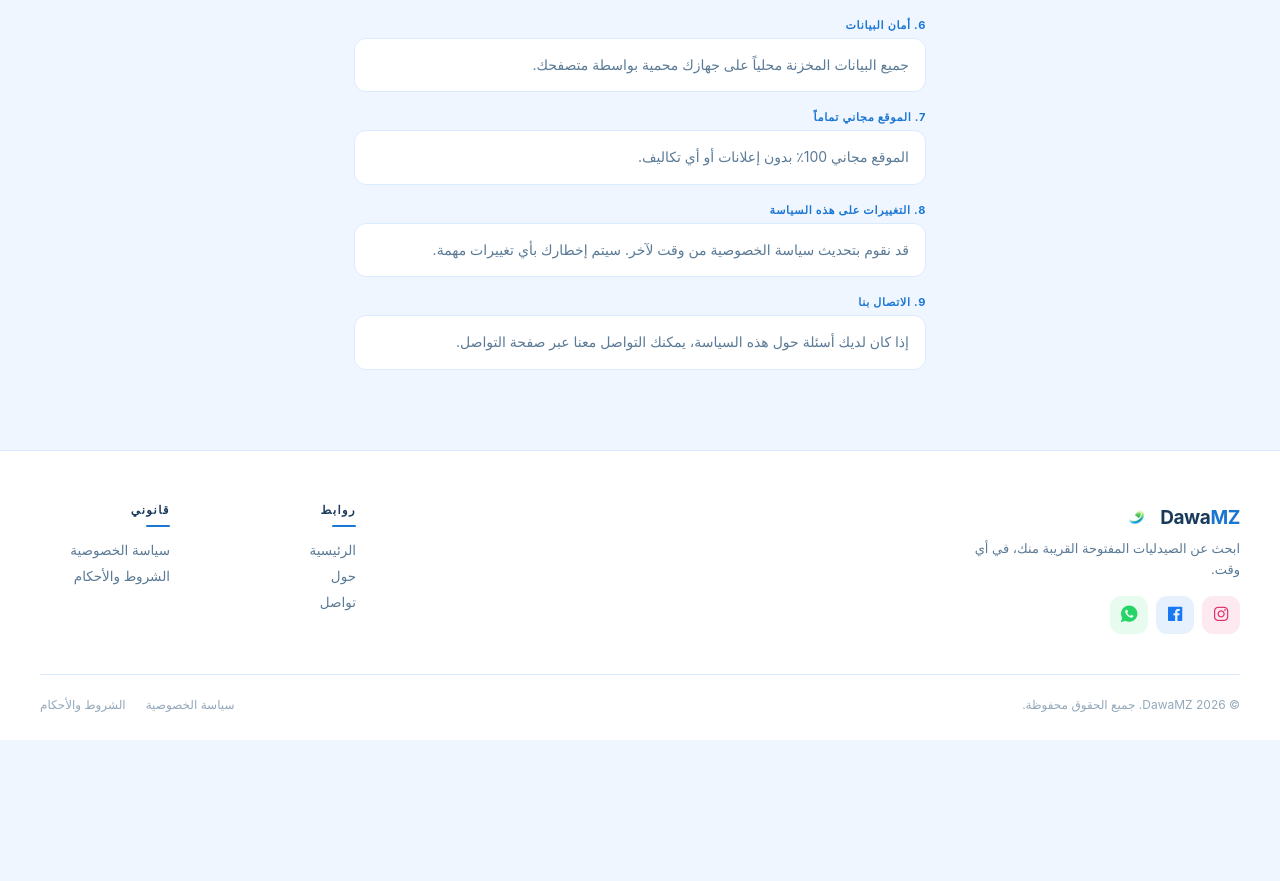
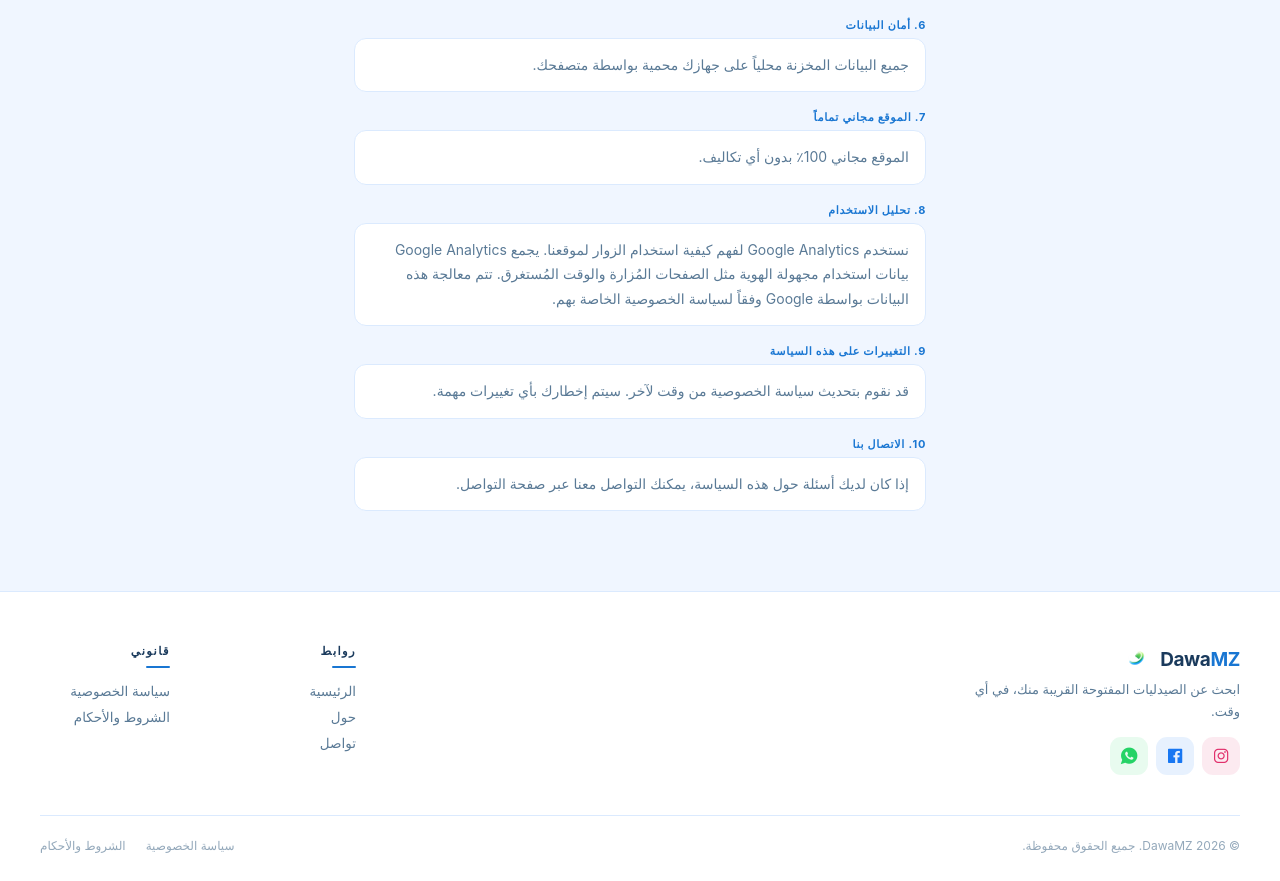
Before and after one commit to Mohammed-Zaouk/DawaMZ-web, a React (Vite) app: page /privacy in a window 1280 px wide. Shown: the part 1182-2063 px from the top of the page. Before the commit the page ends 1922 px from the top, so only its background shows below. Built offline with nearby package versions, Linux system fonts and the light colour scheme; no server answers; what @refinedev/supabase would draw is missing.

Commit message:
a small change to the privacy terms

```diff
--- a/src/pages/legal/Privacy.tsx
+++ b/src/pages/legal/Privacy.tsx
@@ -43,15 +43,20 @@ const translations = {
       },
       {
         title: "7. الموقع مجاني تماماً",
-        content: "الموقع مجاني 100٪ بدون إعلانات أو أي تكاليف.",
+        content: "الموقع مجاني 100٪ بدون أي تكاليف.",
       },
       {
-        title: "8. التغييرات على هذه السياسة",
+        title: "8. تحليل الاستخدام",
+        content:
+          "نستخدم Google Analytics لفهم كيفية استخدام الزوار لموقعنا. يجمع Google Analytics بيانات استخدام مجهولة الهوية مثل الصفحات المُزارة والوقت المُستغرق. تتم معالجة هذه البيانات بواسطة Google وفقاً لسياسة الخصوصية الخاصة بهم.",
+      },
+      {
+        title: "9. التغييرات على هذه السياسة",
         content:
           "قد نقوم بتحديث سياسة الخصوصية من وقت لآخر. سيتم إخطارك بأي تغييرات مهمة.",
       },
       {
-        title: "9. الاتصال بنا",
+        title: "10. الاتصال بنا",
         content:
           "إذا كان لديك أسئلة حول هذه السياسة، يمكنك التواصل معنا عبر صفحة التواصل.",
       },
@@ -65,7 +70,6 @@ const translations = {
     metaTitle: "Politique de confidentialité | DawaMZ",
     metaDesc:
       "Politique de confidentialité de DawaMZ — comment nous traitons vos données",
-
     sections: [
       {
         title: "1. Informations que nous collectons",
@@ -99,15 +103,20 @@ const translations = {
       },
       {
         title: "7. Le site est entièrement gratuit",
-        content: "Le site est 100 % gratuit sans publicités ni frais.",
+        content: "Le site est 100 % gratuit sans frais.",
       },
       {
-        title: "8. Modifications de cette politique",
+        title: "8. Analyse du trafic",
+        content:
+          "Nous utilisons Google Analytics pour comprendre comment les visiteurs utilisent notre site. Google Analytics collecte des données d'utilisation anonymes telles que les pages visitées et le temps passé. Ces données sont traitées par Google conformément à leur politique de confidentialité.",
+      },
+      {
+        title: "9. Modifications de cette politique",
         content:
           "Nous pouvons mettre à jour cette politique de confidentialité de temps en temps. Vous serez informé de tout changement important.",
       },
       {
-        title: "9. Nous contacter",
+        title: "10. Nous contacter",
         content:
           "Si vous avez des questions concernant cette politique, vous pouvez nous contacter via la page de contact.",
       },
@@ -121,7 +130,6 @@ const translations = {
     metaTitle: "Privacy Policy | DawaMZ",
     metaDesc:
       "DawaMZ privacy policy — how we handle your data when using the pharmacy finder",
-
     sections: [
       {
         title: "1. Information We Collect",
@@ -155,15 +163,20 @@ const translations = {
       },
       {
         title: "7. The Site is Completely Free",
-        content: "The site is 100% free with no ads or costs.",
+        content: "The site is 100% free with no costs.",
       },
       {
-        title: "8. Changes to This Policy",
+        title: "8. Analytics",
+        content:
+          "We use Google Analytics to understand how visitors use our site. Google Analytics collects anonymous usage data such as pages visited and time spent. This data is processed by Google in accordance with their privacy policy. You can opt out by using the Google Analytics Opt-out Browser Add-on.",
+      },
+      {
+        title: "9. Changes to This Policy",
         content:
           "We may update this privacy policy from time to time. You will be notified of any significant changes.",
       },
       {
-        title: "9. Contact Us",
+        title: "10. Contact Us",
         content:
           "If you have questions about this policy, you can contact us via the contact page.",
       },
```
